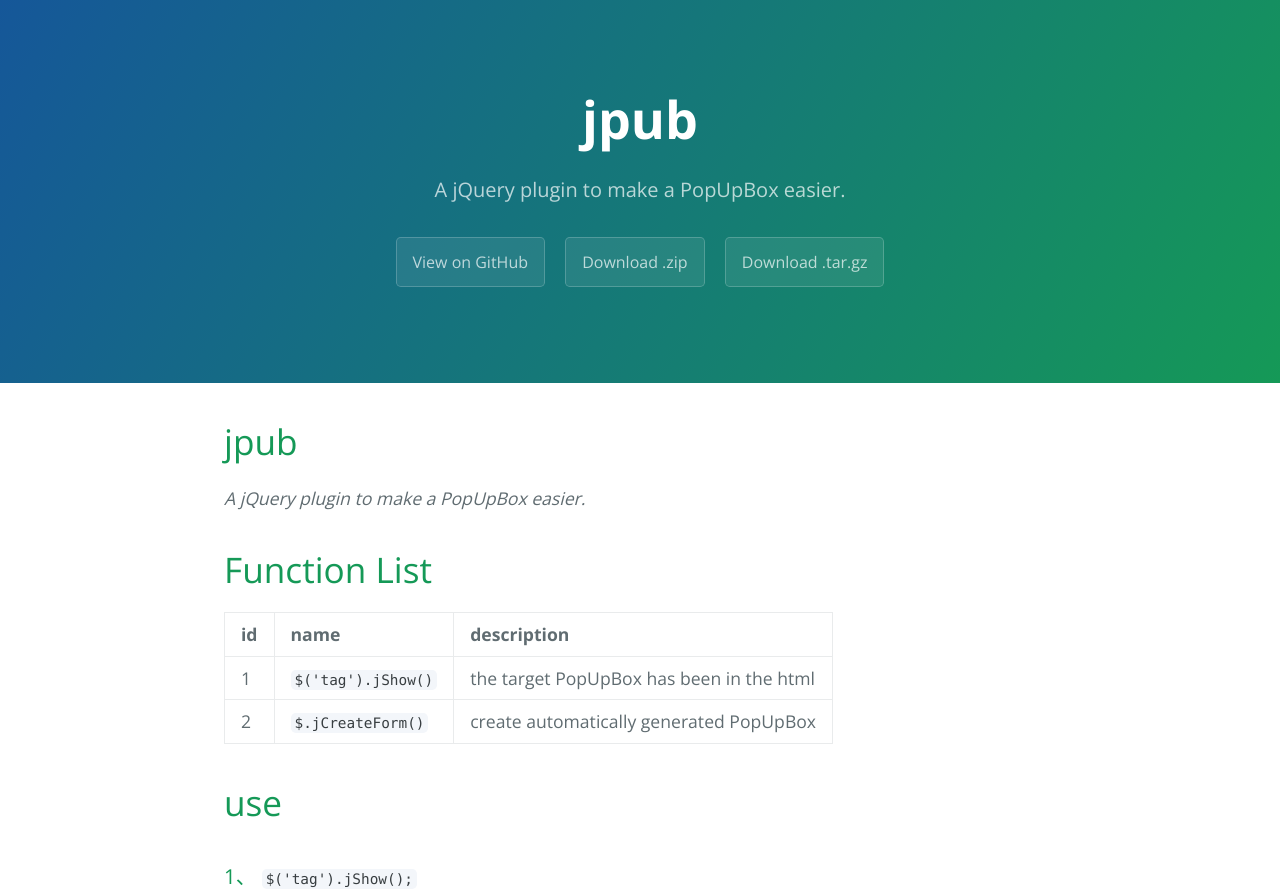
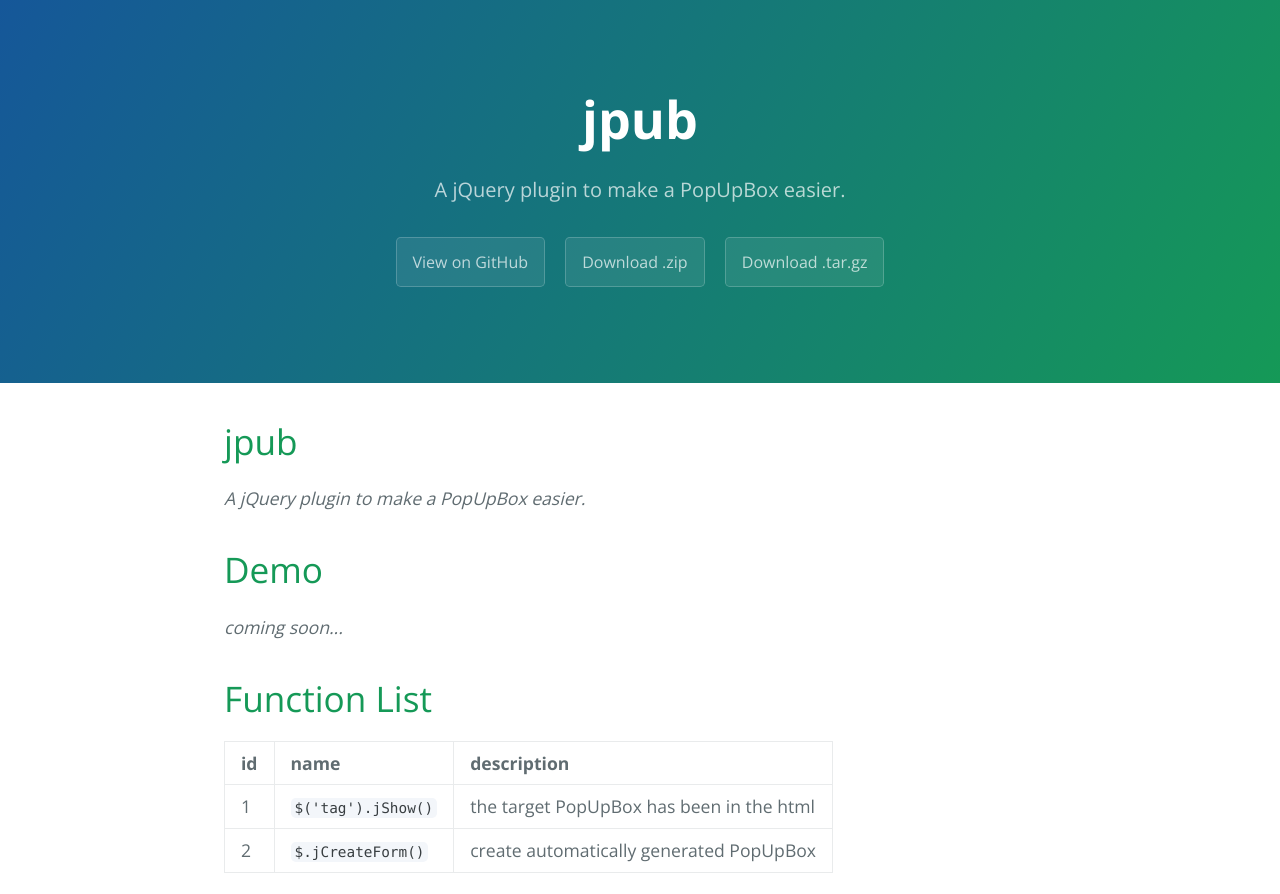
Before and after one commit to PichurChill/jpub, a plain HTML site: page index.html in a window 1280 px wide. Shown: the top 894 px of the page. Drawn offline with nearby package versions, Linux system fonts and the light colour scheme.

Commit message:
Create gh-pages branch via GitHub

```diff
--- a/index.html
+++ b/index.html
@@ -23,6 +23,11 @@
 <a id="jpub" class="anchor" href="#jpub" aria-hidden="true"><span aria-hidden="true" class="octicon octicon-link"></span></a>jpub</h1>
 
 <p><em>A jQuery plugin to make a PopUpBox easier.</em></p>
+
+<h1>
+<a id="demo" class="anchor" href="#demo" aria-hidden="true"><span aria-hidden="true" class="octicon octicon-link"></span></a>Demo</h1>
+
+<p><em>coming soon...</em></p>
 
 <h1>
 <a id="function-list" class="anchor" href="#function-list" aria-hidden="true"><span aria-hidden="true" class="octicon octicon-link"></span></a>Function List</h1>
```
Also changed, not shown: params.json (+1 -1 lines).
